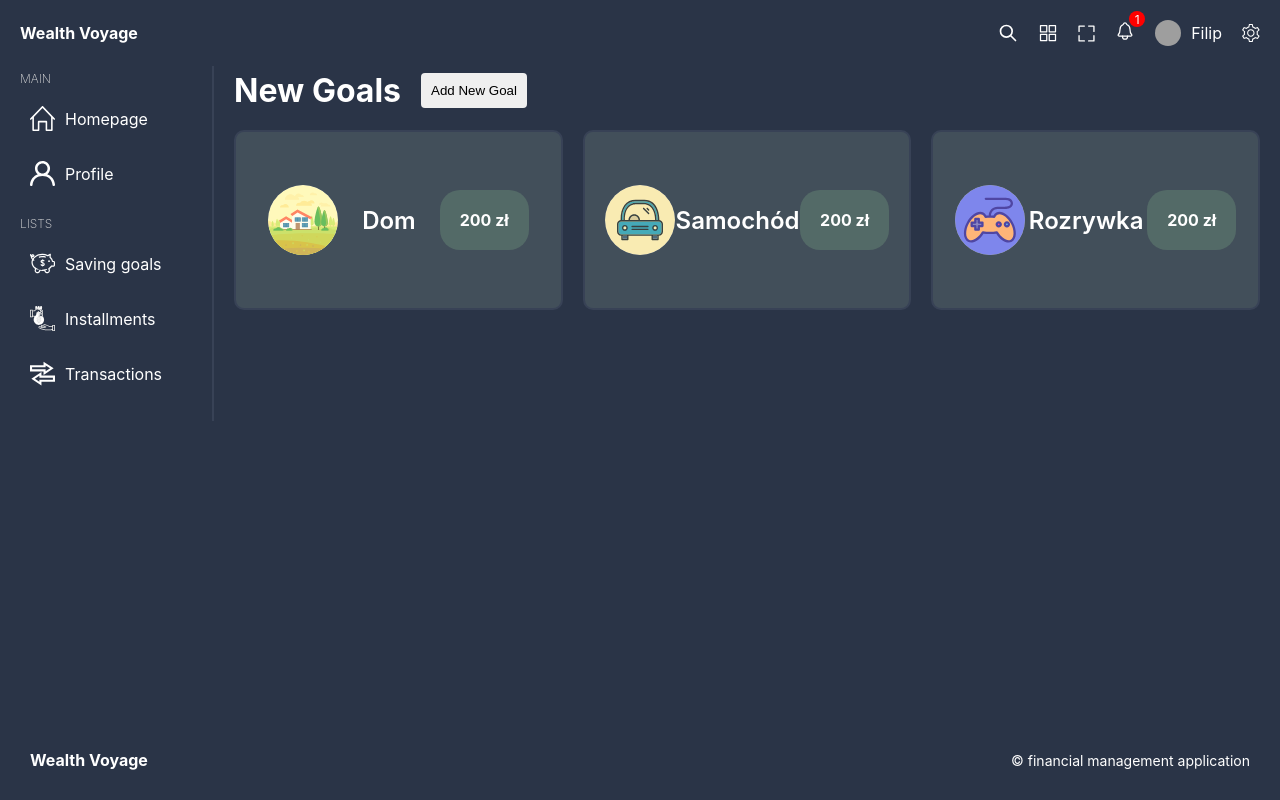
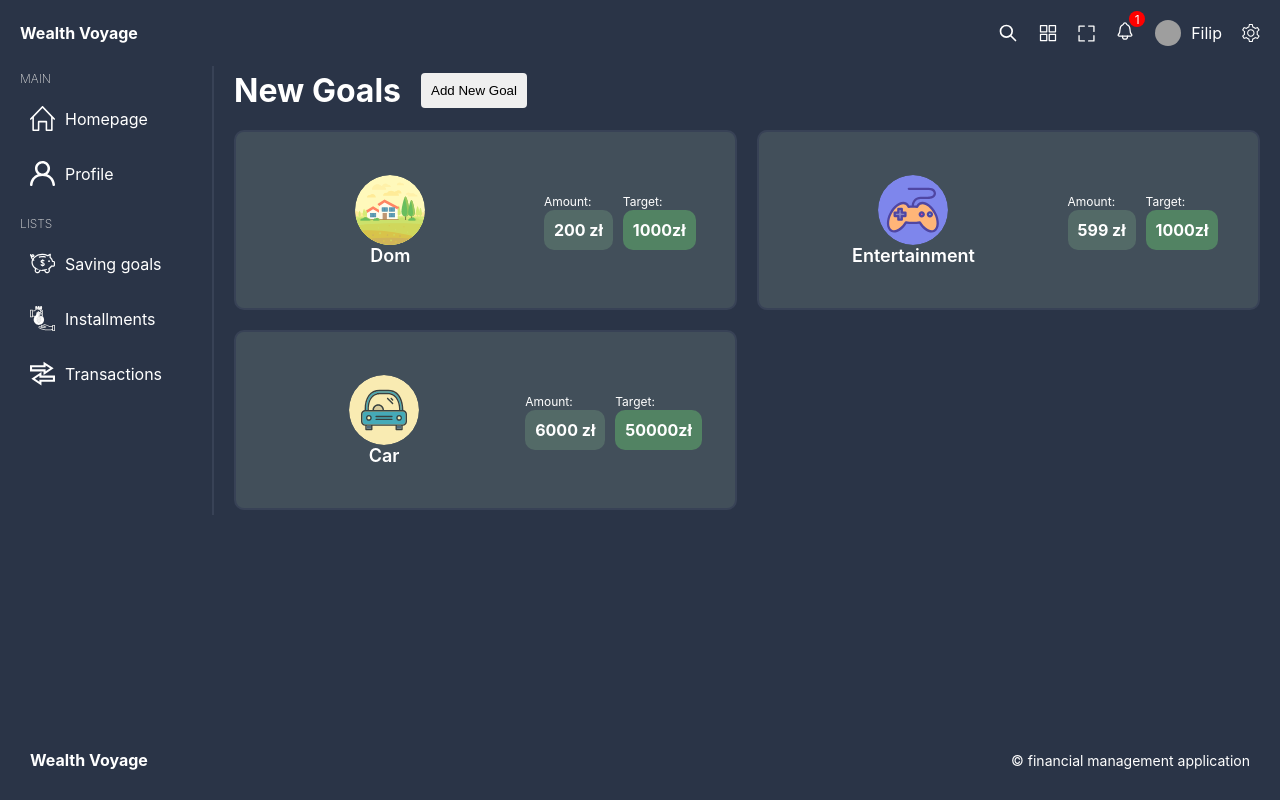
Before and after one commit to Filip-Politowski/WealthVoyage, a React (Create React App) app in the folder WealthVoyage-frontend-02/wealth-voyage/: page /savingGoals in a window 1280 px wide. Built offline with nearby package versions, Linux system fonts and the light colour scheme; grey boxes are pictures that could not be loaded.

Commit message:
Changes in savingGoals and menu(scss)

```diff
--- a/WealthVoyage-frontend-02/wealth-voyage/src/components/menu/menu.scss
+++ b/WealthVoyage-frontend-02/wealth-voyage/src/components/menu/menu.scss
@@ -1,11 +1,10 @@
 @import "../../styles/variables.scss";
 @import "../../styles/responsive.scss";
 .menu {
-
-img{
-  width: 25px;
-  height: 25px;
-}
+  img {
+    width: 25px;
+    height: 25px;
+  }
 
   .item {
     display: flex;
@@ -29,6 +28,10 @@ img{
       gap: 10px;
       padding: 10px;
       border-radius: 5px;
+      @include lg {
+        padding: 1px;
+        margin-bottom: 10px;
+      }
       &:hover {
         background-color: $soft-bg;
       }
--- a/WealthVoyage-frontend-02/wealth-voyage/src/data.ts
+++ b/WealthVoyage-frontend-02/wealth-voyage/src/data.ts
@@ -93,6 +93,14 @@ export const lastTransactions = [
     category: "bonus",
     date: "2022-01-07",
   },
+  {
+    id: 7,
+    amount: 3000,
+    transactionType: "income",
+    category: "bonus",
+    date: "2022-01-07",
+  },
+
 ];
 
 export const chartBoxSavings = {
--- a/WealthVoyage-frontend-02/wealth-voyage/src/pages/savingGoals/SavingGoals.tsx
+++ b/WealthVoyage-frontend-02/wealth-voyage/src/pages/savingGoals/SavingGoals.tsx
@@ -28,19 +28,54 @@ const SavingGoals = () => {
       </div>
       <div className="goals">
         <div className="box">
-          <img src="homeImg.svg" alt="" />
-          <span>Dom</span>
-          <p>200 zł</p>
+          <div className="theme">
+            <img src="homeImg.svg" alt="" />
+
+            <span>Dom</span>
+          </div>
+          <div className="amountTarget">
+            <div className="amount">
+              <label>Amount:</label>
+              <p>200 zł</p>
+            </div>
+            <div className="target">
+              <label>Target:</label>
+              <p>1000zł</p>
+            </div>
+          </div>
         </div>
         <div className="box">
-          <img src="car.svg" alt="" />
-          <span>Samochód</span>
-          <p>200 zł</p>
+          <div className="theme">
+            <img src="games.svg" alt="" />
+            <span>Entertainment</span>
+          </div>
+          <div className="amountTarget">
+            <div className="amount">
+              <label>Amount:</label>
+              <p>599 zł</p>
+            </div>
+            <div className="target">
+              <label>Target:</label>
+              <p>1000zł</p>
+            </div>
+          </div>
         </div>
         <div className="box">
-          <img src="games.svg" alt="" />
-          <span>Rozrywka</span>
-          <p>200 zł</p>
+          <div className="theme">
+            <img src="car.svg" alt="" />
+
+            <span>Car</span>
+          </div>
+          <div className="amountTarget">
+            <div className="amount">
+              <label>Amount:</label>
+              <p>6000 zł</p>
+            </div>
+            <div className="target">
+              <label>Target:</label>
+              <p>50000zł</p>
+            </div>
+          </div>
         </div>
       </div>
       {open && (
--- a/WealthVoyage-frontend-02/wealth-voyage/src/pages/savingGoals/savingGoals.scss
+++ b/WealthVoyage-frontend-02/wealth-voyage/src/pages/savingGoals/savingGoals.scss
@@ -25,7 +25,7 @@
   .goals {
     display: grid;
     gap: 20px;
-    grid-template-columns: repeat(3, 1fr);
+    grid-template-columns: repeat(4, 1fr);
     grid-auto-rows: minmax(180px, auto);
     grid-auto-flow: dense;
 
@@ -37,8 +37,40 @@
       display: flex;
       justify-content: space-around;
       align-items: center;
+
+      .theme {
+        display: flex;
+        flex-direction: column;
+        align-items: center;
+        justify-content: space-around;
+        width: 50%;
+      }
+
+      .amountTarget {
+        display: flex;
+        gap: 10px;
+        p {
+          padding: 10px;
+          border-radius: 10px;
+          font-weight: 700;
+        }
+        .amount {
+          p {
+            background-color: rgba(159, 227, 159, 0.181);
+          }
+        }
+        .target {
+          p {
+            background-color: rgba(117, 242, 117, 0.318);
+          }
+        }
+        label {
+          font-size: 12px;
+        }
+      }
+
       span {
-        font-size: x-large;
+        font-size: large;
         font-weight: 600;
       }
       img {
@@ -46,25 +78,20 @@
         height: 70px;
         border-radius: 50%;
         object-fit: cover;
-        background-color: rgba(255, 255, 255, 0.504);
-      }
-      p {
-        background-color: rgba(159, 227, 159, 0.181);
-        padding: 20px;
-        border-radius: 20px;
-        font-weight: 700;
       }
     }
- @include xl{
-    grid-template-columns: repeat(2,1fr);
-  }
+    .box:hover {
+      cursor: pointer;
+      box-shadow: 5px 5px 10px rgba(159, 227, 159, 0.181);
+    }
+
+    @include xxl {
+      grid-template-columns: repeat(2, 1fr);
+    }
     @include md {
       grid-template-columns: repeat(1, 1fr);
       grid-auto-rows: minmax(120px, auto);
       .box {
-        img {
-          display: none;
-        }
         span {
           font-size: medium;
         }
@@ -75,6 +102,16 @@
         }
       }
     }
-
+    @include sm {
+      .box {
+        .theme {
+          flex-direction: column;
+          gap: 5px;
+        }
+        .amountTarget {
+          flex-direction: column;
+        }
+      }
+    }
   }
 }
```
